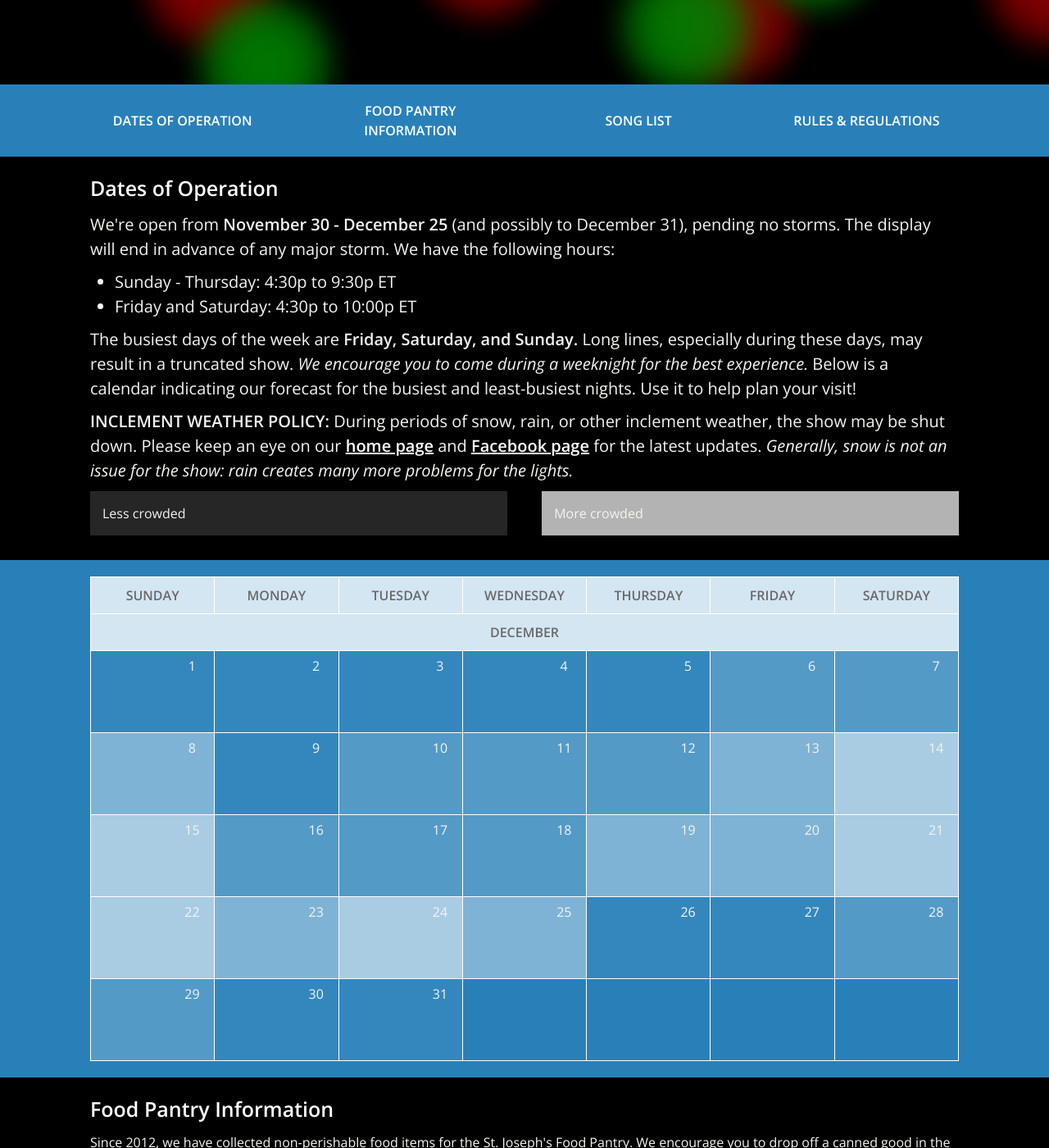
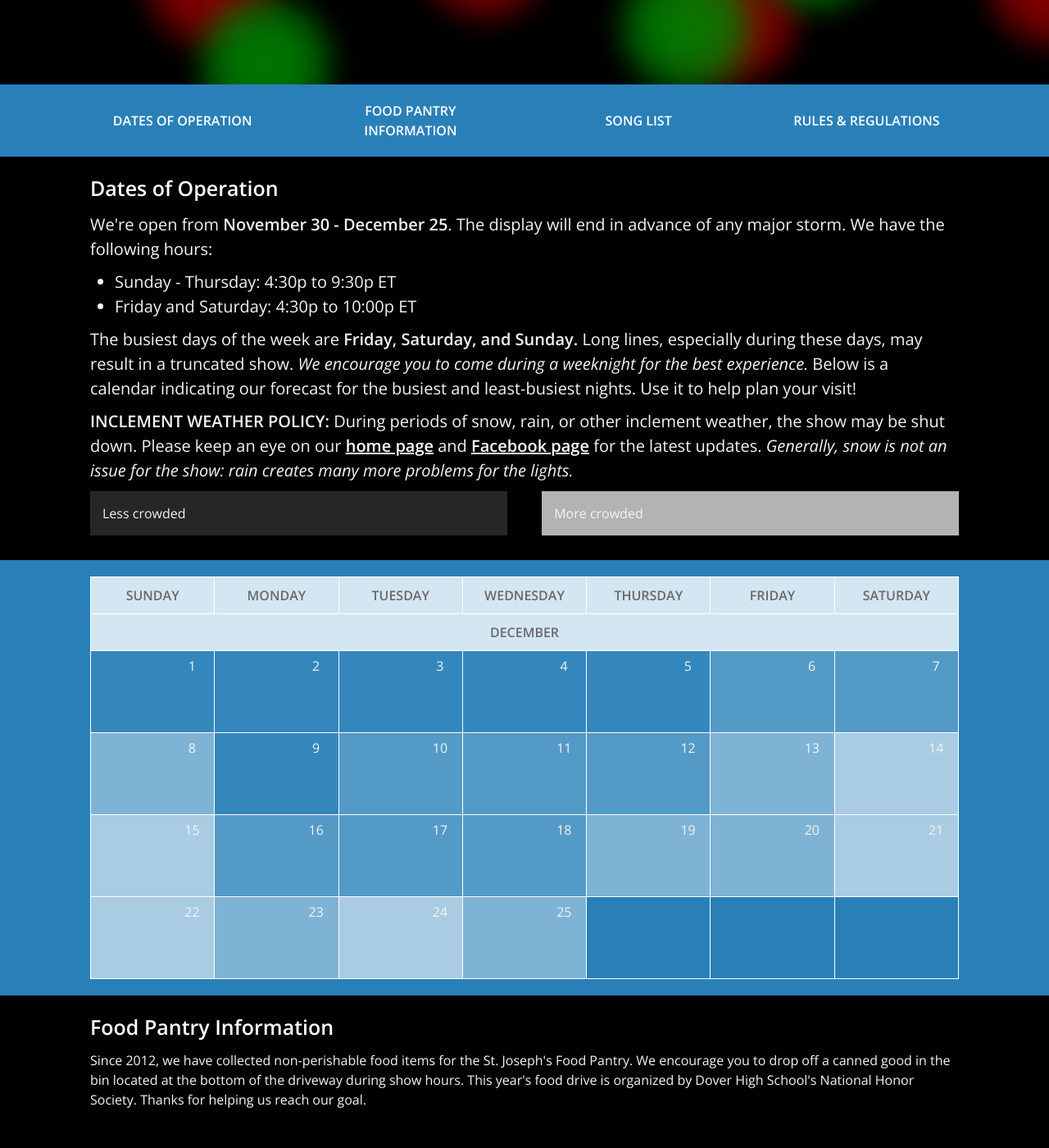
Before and after one commit to ldobson98/lukeslights, a Jekyll site: the page built from dates.html, in a window 1280 px wide and 1400 px high, scrolled down 247 px. Shown: the whole window at 82% size. Built offline with Jekyll 4.4.1, drawn with Linux system fonts in a browser that asks for light colours; nearby versions of some CDN libraries.

Commit message:
Update dates.html

```diff
--- a/dates.html
+++ b/dates.html
@@ -16,7 +16,7 @@ title: Information
 </div>
 <div class="wrap dates">
 	<h3><a name="sec1">Dates of Operation</a></h3>
-	<p class="intro">We're open from <b>November 30 - December 25</b> (and possibly to December 31), pending no storms.  The display will end in advance of any major storm.  We have the following hours:</p>
+	<p class="intro">We're open from <b>November 30 - December 25</b>.  The display will end in advance of any major storm.  We have the following hours:</p>
 	<ul class="intro">
 		<li>Sunday - Thursday: 4:30p to 9:30p ET</li>
 		<li>Friday and Saturday: 4:30p to 10:00p ET</li>
@@ -102,19 +102,19 @@ title: Information
 					<td class="step3"><div class="day">23</div></td>
 					<td class="step4"><div class="day">24</div></td>
 					<td class="step3"><div class="day">25</div></td>
-					<td class="step1"><div class="day">26</div></td>
-					<td class="step1"><div class="day">27</div></td>
-					<td class="step2"><div class="day">28</div></td>
+					<td><div class="day"></div></td>
+					<td><div class="day"></div></td>
+					<td><div class="day"></div></td>
 				</tr>
-				<tr>
-					<td class="step2"><div class="day">29</div></td>
-					<td class="step1"><div class="day">30</div></td>
-					<td class="step1"><div class="day">31</div></td>
+				<!--<tr>
+					<td><div class="day">29</div></td>
+					<td><div class="day">30</div></td>
+					<td><div class="day">31</div></td>
 					<td><div class="day"></div></td>
 					<td><div class="day"></div></td>
 					<td><div class="day"></div></td>
 					<td><div class="day"></div></td>
-				</tr>
+				</tr> -->
 				<!--<tr>
 					<td class="step"><div class="day"></div></td>
 					<td class="step"><div class="day"></div></td>
```
